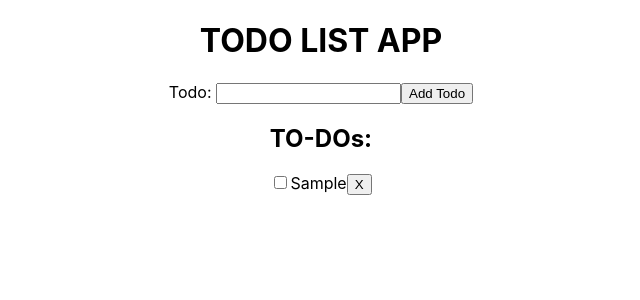
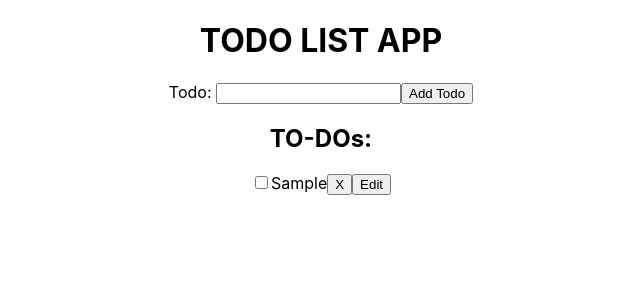
Before and after one commit to atharvaranade4/reactpractice, a React (Create React App) app in the folder TodoApp/: page / in a window 1280 px wide. Both pictures are taken after typing "Sample" into the empty fields and a click on the button "Add Todo". Shown: the top 300 px of the page, without its empty margins (319-959 px from the left). Built offline with nearby package versions, Linux system fonts and the light colour scheme.

Commit message:
add edit functionality

```diff
--- a/TodoApp/src/App.css
+++ b/TodoApp/src/App.css
@@ -40,3 +40,5 @@
 .color {
   background-color: red;
 }
+
+button {}
--- a/TodoApp/src/TodoListApp.jsx
+++ b/TodoApp/src/TodoListApp.jsx
@@ -7,9 +7,7 @@ function TodoListApp () {
     const [itemToAdd, setItemText] = useState('');
     const [todos, setTodos] = useState([]);
 
-
     // console.log(todos)
-
     const addItem = (e) => {
         if (itemToAdd.length > 0) {
             e.preventDefault()
@@ -34,6 +32,17 @@ function TodoListApp () {
         return newList
     }
 
+
+    const editItem = (updatedItem, id) => {
+        setTodos(
+            todos.map((todo) => {
+                if (todo.id === id) {
+                    todo.text = updatedItem
+                }
+                return todo
+            })
+        )
+    }
     // const completeItem = (id, checked) => {
     //     console.log(todos)
     //     console.log('complete')
@@ -67,6 +76,7 @@ function TodoListApp () {
             console.log("second todos",todos)
             return todos;
         });
+
     };
 
     return (
@@ -81,6 +91,7 @@ function TodoListApp () {
                 todos={todos}
                 removeTodo={removeItem}
                 completeTodo={completeItem}
+                editTodo= {editItem}
             />
         </>
     )
--- a/TodoApp/src/TodoListItems.jsx
+++ b/TodoApp/src/TodoListItems.jsx
@@ -1,22 +1,46 @@
-import React from "react";
+import React, { useState } from "react";
 
-function TodoListItems ( { todos, removeTodo, completeTodo }) {
+function TodoListItems ( { todos, removeTodo, completeTodo, editTodo }) {
+    const [editing, setEditing] = useState(false)
+
+    const handleItem = (todoId) => {
+        setEditing(todoId)
+    }
+
+    const handleeditDone = (e) => {
+        if (e.key === 'Enter') {
+            setEditing(null)
+        }
+    }
+
     const toDoList = todos.map((todo) => {
         return (
             <>
-                <div key={todo.id} className={todo.checked ? 'color' : '' }>
-
+                <div key={todo.id} className={todo.checked ? 'color' : '' } >
                     <input
                         type="checkbox"
                         value={todo.id}
                         checked={todo.checked}
                         onChange={() => completeTodo(todo.id, !todo.checked)}
                     />
-                        {todo.text}
+                    { editing === todo.id ? (
+                        <input
+                        type="text"
+                        value={todo.text}
+                        onChange={(e) => editTodo(e.target.value, todo.id)}
+                        onKeyDown={handleeditDone}
+                    />
+                    ) : (
+                        <>
+                            <span>{todo.text}</span>
+                            <button onClick={() => removeTodo(todo.id)}>X</button>
+                            <button onClick={() => handleItem(todo.id)}>Edit</button>
+                        </>
 
-                    <button onClick={() => removeTodo(todo.id)}>X</button>
+                    )}
                 {/* <button className='btn-done'onClick={() => completeTodo(todo.id)}>Done</button> */}
                 </div>
+
             </>
         )
     })
```
